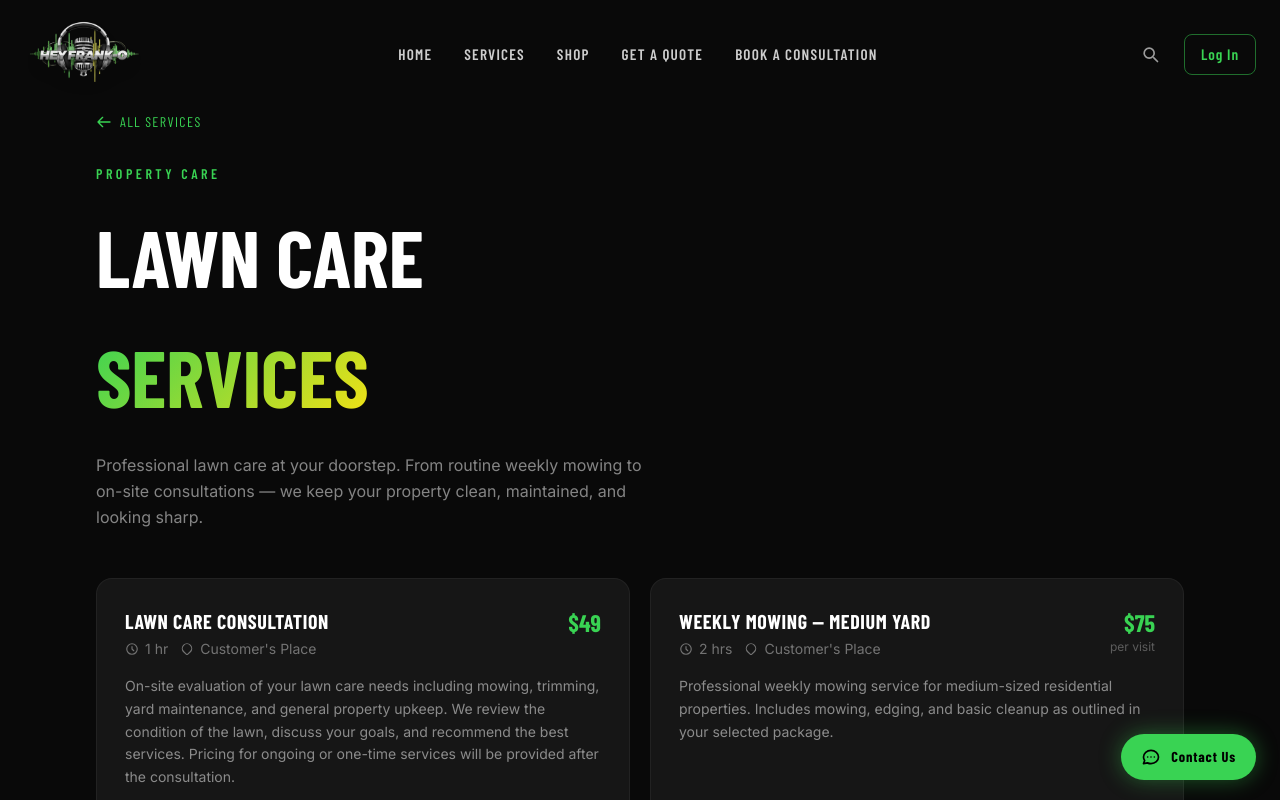
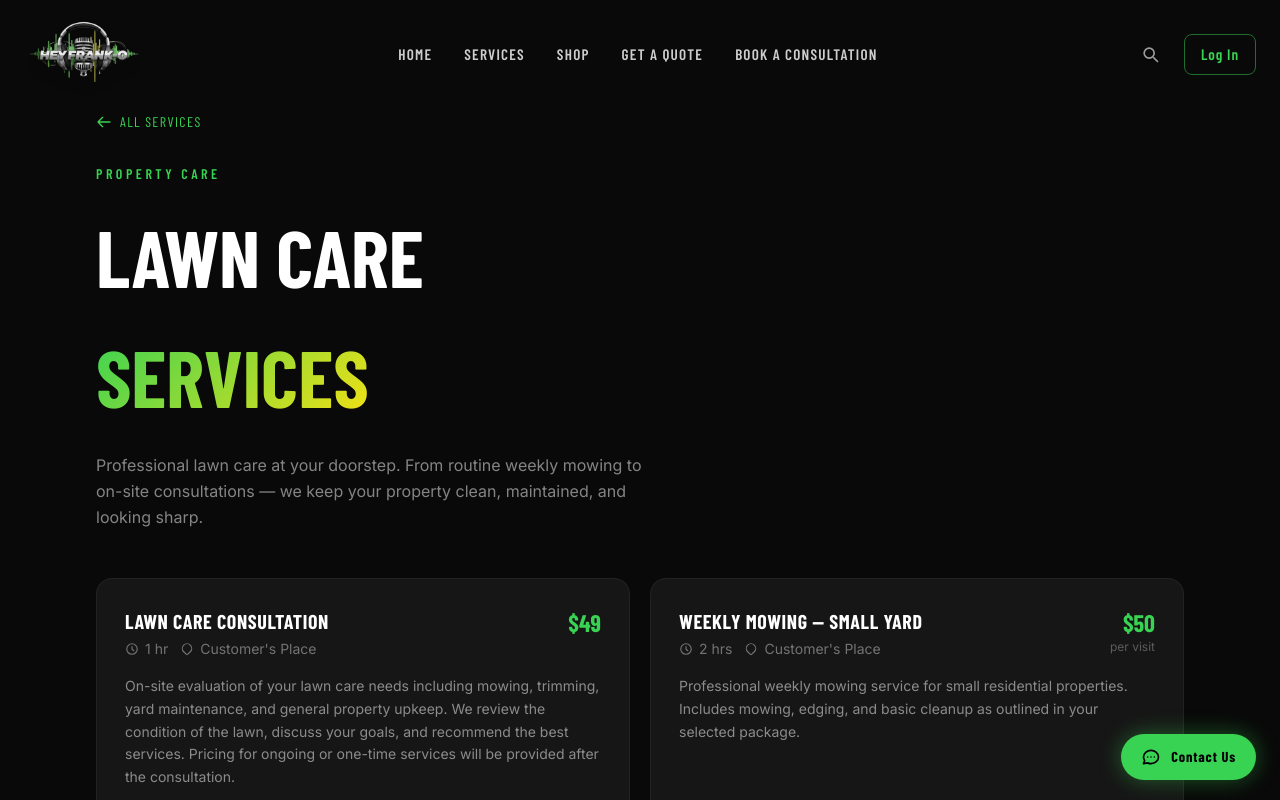
Before and after one commit to SenseiFilth/hey-franko, a Next.js app: page /lawn-care in a window 1280 px wide. Shown: the top 800 px of the page. Built offline with nearby package versions, Linux system fonts and the light colour scheme; a web font is replaced by a local one.

Commit message:
Add Weekly Mowing - Small Yard ($50, 2hr) to lawn care services

```diff
--- a/app/lawn-care/page.js
+++ b/app/lawn-care/page.js
@@ -12,6 +12,15 @@ const SERVICES = [
     priceNote: null,
     description:
       'On-site evaluation of your lawn care needs including mowing, trimming, yard maintenance, and general property upkeep. We review the condition of the lawn, discuss your goals, and recommend the best services. Pricing for ongoing or one-time services will be provided after the consultation.',
+    location: "Customer's Place",
+  },
+  {
+    name: 'Weekly Mowing — Small Yard',
+    duration: '2 hrs',
+    price: '$50',
+    priceNote: 'per visit',
+    description:
+      'Professional weekly mowing service for small residential properties. Includes mowing, edging, and basic cleanup as outlined in your selected package.',
     location: "Customer's Place",
   },
   {
```
